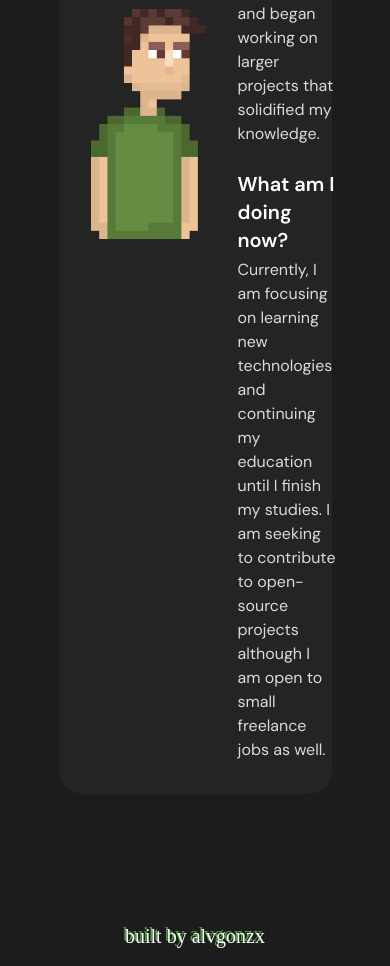
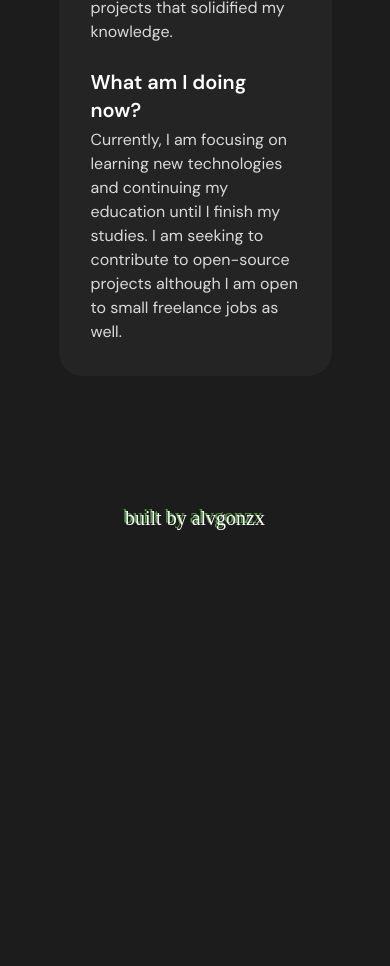
Before and after one commit to alvarognnzz/alvarognnzz.github.io, an Astro site: page / in a window 390 px wide. Shown: the part 3019-3985 px from the top of the page. After the commit the page ends 3571 px from the top, so only its background shows below. Built offline with nearby package versions, Linux system fonts and the light colour scheme; Astro itself is replaced by a stand-in of ours.

Commit message:
[dev] everything responsive now

```diff
--- a/src/pages/index.astro
+++ b/src/pages/index.astro
@@ -56,9 +56,9 @@ import Icon from "../components/Icon.astro";
             </div>
         </section>
         <section class="mt-[128px]">
-            <Title color="green">about me</Title>
+            <Title color="pink">about me</Title>
             <div
-                class="flex flex-row bg-[#242424] mt-5 p-8 rounded-3xl gap-8 items-center"
+                class="flex flex-col md:flex-row bg-[#242424] mt-5 p-8 rounded-3xl gap-8 items-center"
             >
                 <img
                     src="images/alvgonzx-right.png"
@@ -86,8 +86,8 @@ import Icon from "../components/Icon.astro";
                 </div>
             </div>
         </section>
-        <footer class="flex justify-center mt-[128px] mb-4">
-            <h1 class="text-xl font-horizon text-shadow-green">
+        <footer>
+            <h1 class="text-xl font-horizon text-shadow-green text-center mt-[128px] mb-5">
                 built by alvgonzx
             </h1>
         </footer>
@@ -124,6 +124,11 @@ import Icon from "../components/Icon.astro";
         text-shadow: -2px -2px #539e43;
     }
 
+    .text-shadow-pink {
+        text-shadow: -2px -2px #A944BA;
+    }
+
+
     @media screen and (max-width: 640px) {
         .text-shadow-red {
             text-shadow: -2px -2px #b74f6f;
```
